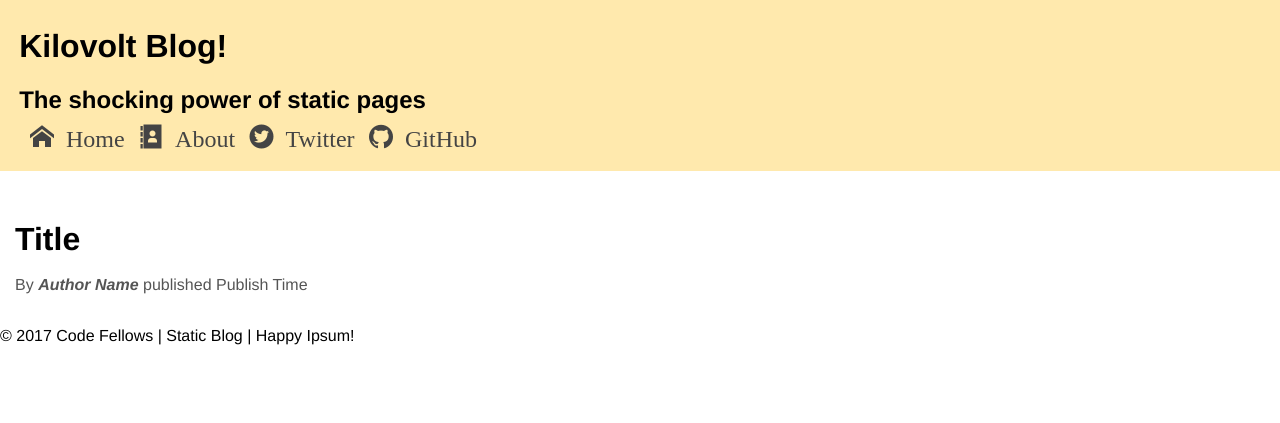
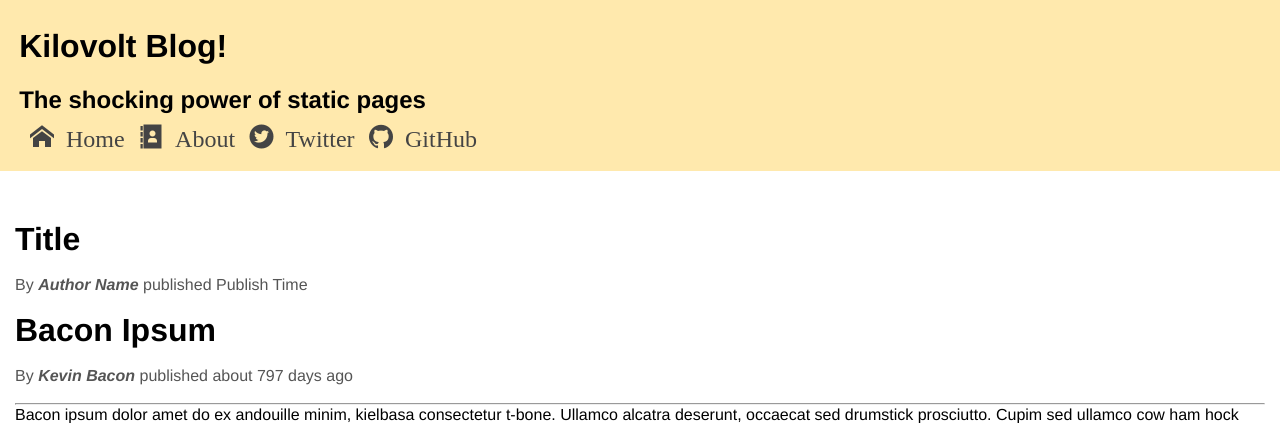
Before and after one commit to melaniebcohen/02-jquery-and-the-dom, a plain HTML site: page keith-melanie/index.html in a window 1280 px wide. Shown: the top 423 px of the page. Drawn offline with nearby package versions, Linux system fonts and the light colour scheme; files whose address does not match are found by name.

Commit message:
working on jquery

```diff
--- a/keith-melanie/scripts/article.js
+++ b/keith-melanie/scripts/article.js
@@ -22,28 +22,24 @@ Article.prototype.toHtml = function() {
   // PUT YOUR RESPONSE HERE
 
   let $newArticle = $('article.template').clone();
-  /* TODO: This cloned article still has a class of template. In our modules.css stylesheet, we should give all elements with a class of template a display of none so that our template does not display in the browser. But, we also need to make sure we're not accidentally hiding our cloned article. */
+  /* DONE: This cloned article still has a class of template. In our modules.css stylesheet, we should give all elements with a class of template a display of none so that our template does not display in the browser. But, we also need to make sure we're not accidentally hiding our cloned article. */
+
+  $newArticle.removeClass('template');
 
   if (!this.publishedOn) $newArticle.addClass('draft');
   $newArticle.attr('data-category', this.category);
 
-
-  /* TODO: Now use jQuery traversal and setter methods to fill in the rest of the current template clone with values of the properties of this particular Article instance.
+  /* DONE: Now use jQuery traversal and setter methods to fill in the rest of the current template clone with values of the properties of this particular Article instance.
     We need to fill in:
       1. author name,
       2. author url,
       3. article title,
       4. article body, and
       5. publication date. */
-
-   $('h1').replaceWith(this.title);
-   $('a').text(this.author);
-   $('a').attr('href', this.authorUrl);
-   $('.article-body').html(this.body);
-   $('time').attr('datetime', this.publishedOn);
-   $('time').text(this.publishedOn);
-
-
+  $newArticle.find('h1').text(this.title);
+  $newArticle.find('a').text(this.author).attr('href', this.authorUrl);
+  $newArticle.find('section').html(this.body);
+  $newArticle.find('time').attr('datetime', this.publishedOn).text(this.publishedOn);
 
   // REVIEW: Display the date as a relative number of 'days ago'
   $newArticle.find('time').html('about ' + parseInt((new Date() - new Date(this.publishedOn))/60/60/24/1000) + ' days ago');
@@ -58,10 +54,10 @@ rawData.sort(function(a,b) {
 
 // TODO: Refactor these for loops using the .forEach() array method.
 
-// for(let i = 0; i < rawData.length; i++) {
-//   articles.push(new Article(rawData[i]));
-// }
+for(let i = 0; i < rawData.length; i++) {
+  articles.push(new Article(rawData[i]));
+}
 
-// for(let i = 0; i < articles.length; i++) {
-//   $('#articles').append(articles[i].toHtml());
-// }
+for(let i = 0; i < articles.length; i++) {
+  $('#articles').append(articles[i].toHtml());
+}
--- a/keith-melanie/styles/modules.css
+++ b/keith-melanie/styles/modules.css
@@ -1,4 +1,3 @@
-.header-div {
-  background-color: #ffe9ad;
-
-}
+/* .template {
+  display: none;
+} */
```
